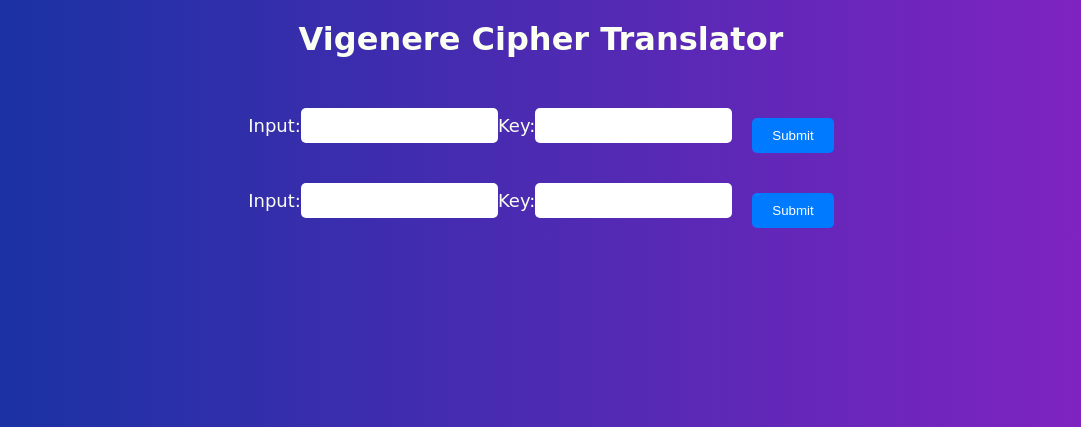
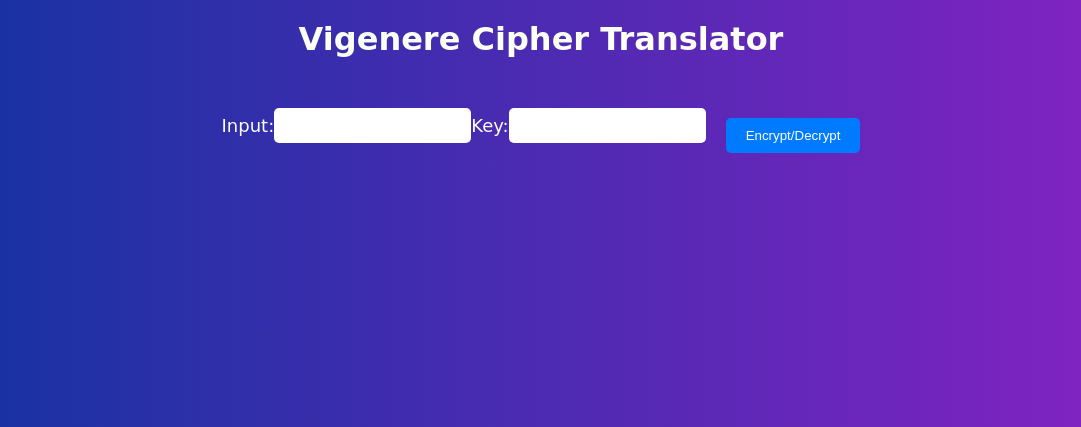
Before and after one commit to nalank1/Vigenere-Cipher, a Flask app: page / in a window 1280 px wide. Shown: the top 427 px of the page, without its empty margins (99-1180 px from the left). Run offline with Flask 3, Linux system fonts and the light colour scheme.

Commit message:
Working Commit

```diff
--- a/app.py
+++ b/app.py
@@ -19,12 +19,12 @@ def encrypt(text, key):
 
 
 ###decryption
-def decrypt(text1, key1):
-    text1 = text1.upper()
-    key1 = key1.upper()
+def decrypt(text, key):
+    text = text.upper()
+    key = key.upper()
     decrypted_text = ''
 
-    numbered_key = [ord(i) - ord('A') for i in key1]
+    numbered_key = [ord(i) - ord('A') for i in key]
     numbered_text = [ord(i) - ord('A') for i in text]
 
     for i in range(len(numbered_text)):
@@ -43,22 +43,15 @@ def main():
 
 @app.route('/', methods=['GET', 'POST'])
 def index():
-    return render_template('index.html')
-
-
-@app.route('/encrypt', methods=['POST'])
-def encrypt_route():
+    if request.method == 'GET':
+        return render_template('index.html')
     text = request.form['text']
     key = request.form['key']
     encrypted_text = encrypt(text, key)
-    return render_template('index.html', encrypted_text=encrypted_text)
+    decrypted_text = decrypt(encrypted_text, key)
+    return render_template('index.html', encrypted_text=encrypted_text, decrypted_text=decrypted_text)
 
-@app.route('/decrypt', methods=['POST'])
-def decrypt_route():
-    text1 = request.form['text1']
-    key1 = request.form['key1']
-    decrypted_text = decrypt(text1, key1)
-    return render_template('index.html', decrypted_text=decrypted_text)
+
 
 
 if __name__ == '__main__':
--- a/static/styles.css
+++ b/static/styles.css
@@ -42,13 +42,7 @@ input[type="text"]{
 
 }
 
-input[type="text1"]{
-    padding: 10px;
-    width: 70%;
-    border-radius: 5px;
-    border: none;
-    outline: none;
-}
+
 
 button{
     padding: 10px 20px;
--- a/templates/index.html
+++ b/templates/index.html
@@ -11,28 +11,21 @@
       <h1>Vigenere Cipher Translator</h1>
     </div>
     <div>
-      <form method="/encrypt">
+      <form method="POST">
         <label for="text">Input:</label>
         <input type="text" name="text" id="text" required />
         <label for="key">Key:</label>
         <input type="text" name="key" id="key" required />
-        <button type="submit">Submit</button>
+        <button type="submit">Encrypt/Decrypt</button>
       </form>
     </div>
-{% if encrypted_text %}
+
+
+  </body>
+
+  {% if encrypted_text %}
   <h2>Encrypted: {{ encrypted_text }} </h2>
   {% endif %}
-    <div>
-        <form method="/decrypt">
-          <label for="text">Input:</label>
-          <input type="text1" name="text1" id="text1" required />
-          <label for="key1">Key:</label>
-          <input type="text1" name="key1" id="key1" required />
-          <button type="submit">Submit</button>
-    </div>
-  </body>
-
-
 
   {% if decrypted_text %}
   <h2>Decrypted: {{ decrypted_text }}</h2>
```
